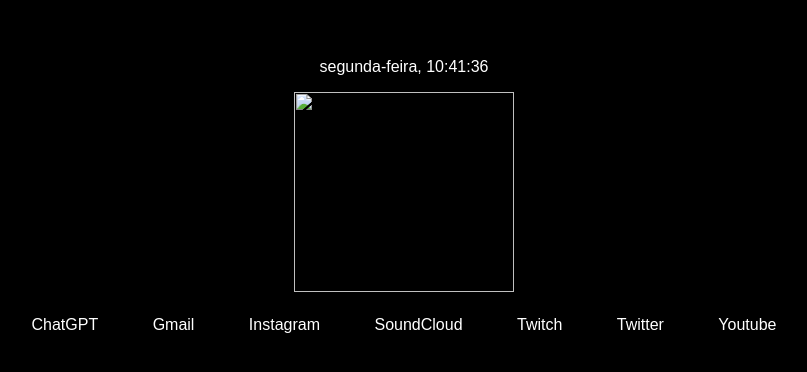
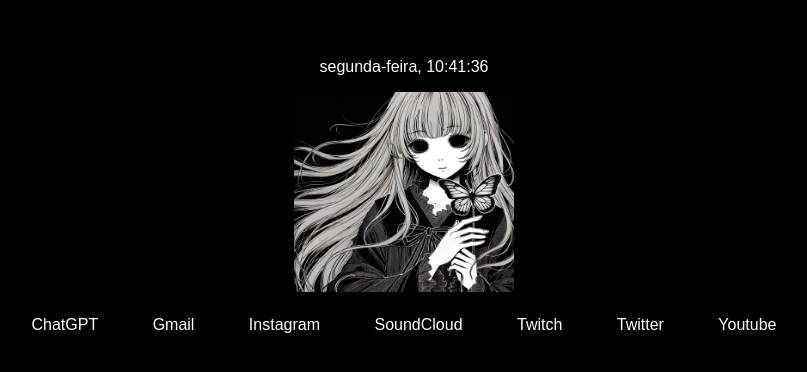
Before and after one commit to dxppwr/home, a plain HTML site: page index.html in a window 1280 px wide. Shown: the part 202-574 px from the top of the page, without its empty margins (236-1043 px from the left). Drawn offline with Linux system fonts and the light colour scheme; the site is published under a folder, as on GitHub Pages, so addresses that start at the root find nothing; a web font is replaced by a local one.

Commit message:
Update index.html

```diff
--- a/index.html
+++ b/index.html
@@ -43,7 +43,7 @@
     <section>
         <p class="indigo-lightest fw-600 fs-m1 opacity-20 my-5" id="date-time"></p>
         <center>
-            <img src="/img/6337bb60-885a-4a9e-b079-cce4d4a5b8101.jpeg" alt="">
+            <img src="./img/6337bb60-885a-4a9e-b079-cce4d4a5b8101.jpeg" alt="">
         </center>
         <div class="my-5">
             <a href="https://chat.openai.com" class="button">ChatGPT</a>
```
